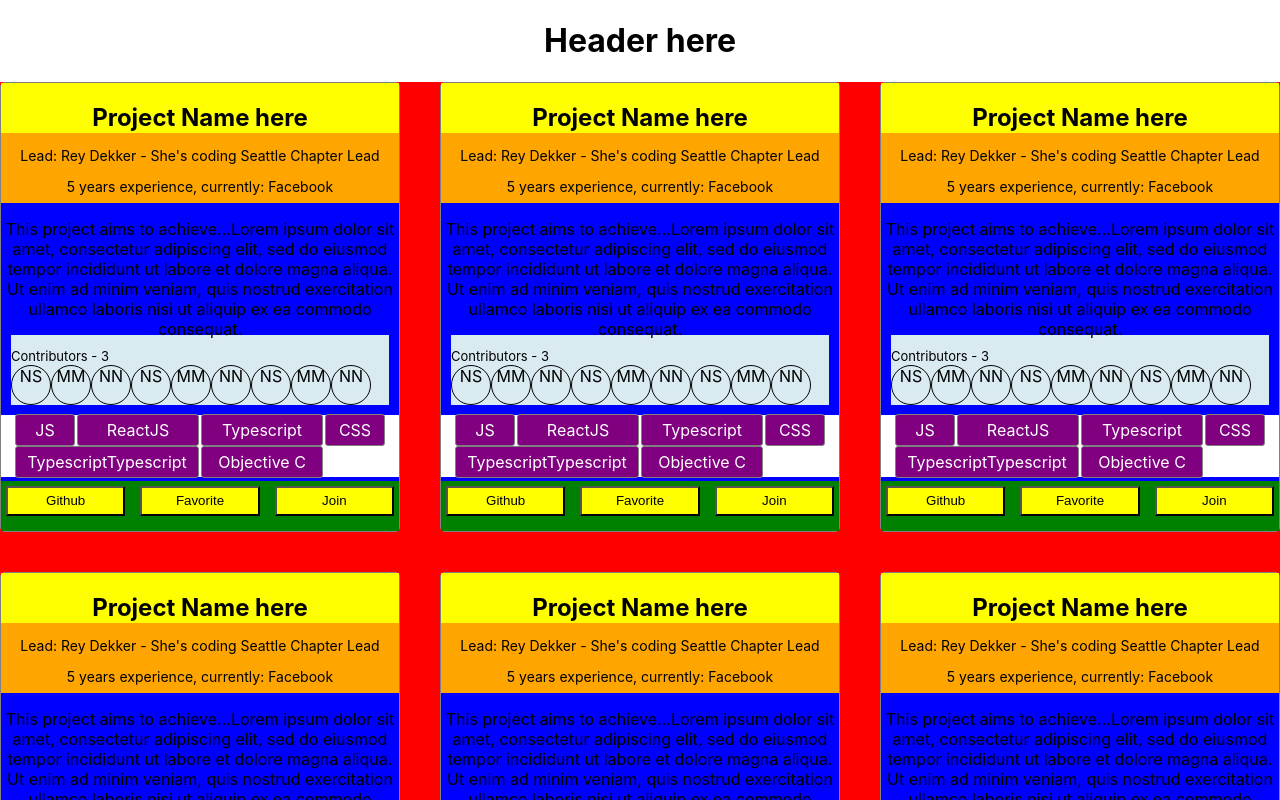
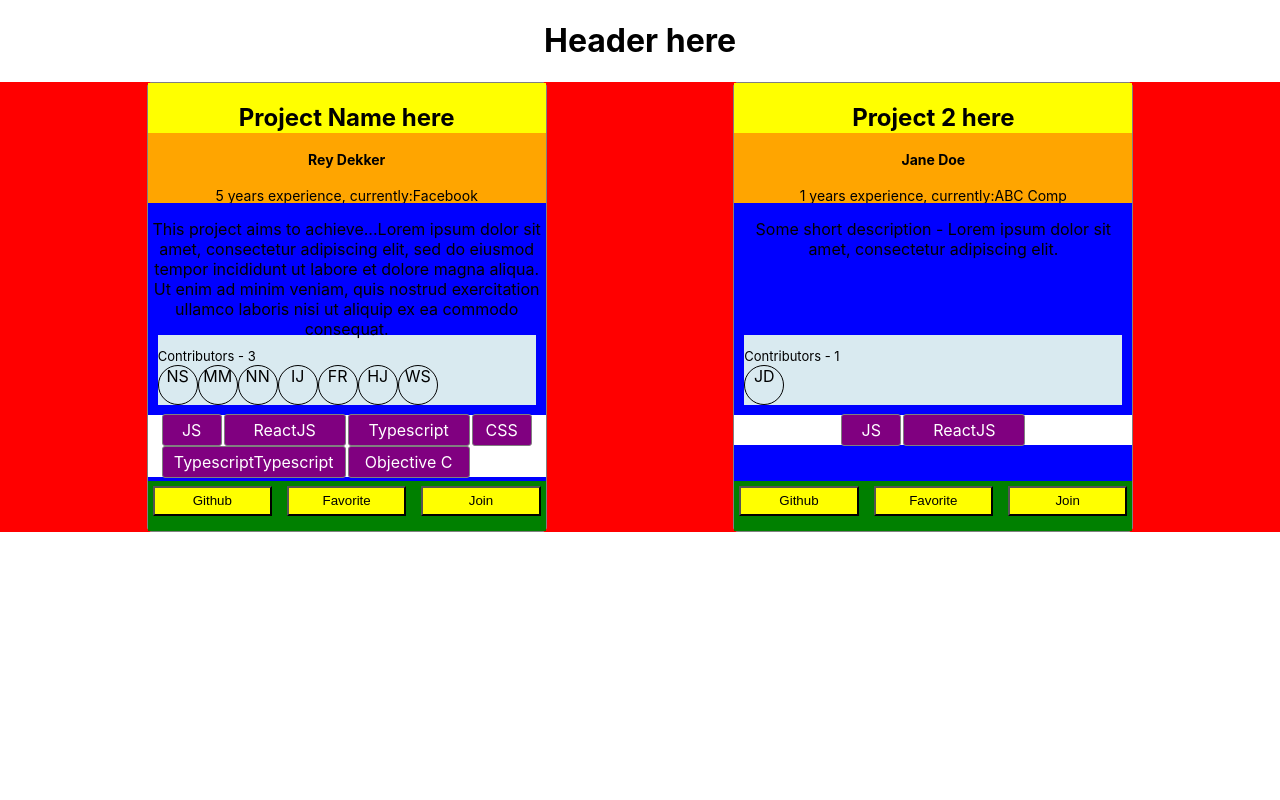
Before and after one commit to coding-allies/projects-platform-frontend, a React (Create React App) app: page / in a window 1280 px wide. Shown: the top 800 px of the page. Built offline with nearby package versions, Linux system fonts and the light colour scheme.

Commit message:
Setup data flow into the components

```diff
--- a/src/components/projectCard.js
+++ b/src/components/projectCard.js
@@ -1,14 +1,5 @@
 import React from "react";
 import "../style/components/projectCard.css";
-
-const tags = [
-  "JS",
-  "ReactJS",
-  "Typescript",
-  "TypescriptTypescript",
-  "CSS",
-  "Objective C"
-];
 
 const getClassName = tag => {
   switch (true) {
@@ -23,8 +14,8 @@ const getClassName = tag => {
   }
 };
 
-const getTags = () => {
-  return tags.map(tag => {
+const getTags = tagList => {
+  return tagList.map(tag => {
     const className = getClassName(tag);
     return (
       <div className={`tag ${className}`}>
@@ -34,37 +25,37 @@ const getTags = () => {
   });
 };
 
-const ProjectCard = () => {
+const getContributors = contributorList => {
+  return contributorList.map(contributor => (
+    <div className="card-contributor-icon">{contributor}</div>
+  ));
+};
+
+const ProjectCard = props => {
+  console.log("props", props.data);
+  const data = { ...props.data };
   return (
     <div className="card-wrapper">
       <header className="card-header">
-        <h2>Project Name here</h2>
+        <h2>{data.projectName}</h2>
       </header>
       <div className="card-lead">
-        <p>Lead: Rey Dekker - She's coding Seattle Chapter Lead</p>
-        <p>5 years experience, currently: Facebook</p>
+        <h4>{data.projectLead.name}</h4>
+        <p>
+          {data.projectLead.yearsOfExperience} years experience, currently:
+          {data.projectLead.currentPosition}
+        </p>
       </div>
 
       <article className="card-body">
-        <p className="card-description">
-          This project aims to achieve...Lorem ipsum dolor sit amet, consectetur
-          adipiscing elit, sed do eiusmod tempor incididunt ut labore et dolore
-          magna aliqua. Ut enim ad minim veniam, quis nostrud exercitation
-          ullamco laboris nisi ut aliquip ex ea commodo consequat.
-        </p>
+        <p className="card-description">{data.description}</p>
         <div className="card-contributors">
-          <p className="card-contributor-label">Contributors - 3</p>
-          <div className="card-contributor-icon">NS</div>
-          <div className="card-contributor-icon">MM</div>
-          <div className="card-contributor-icon">NN</div>
-          <div className="card-contributor-icon">NS</div>
-          <div className="card-contributor-icon">MM</div>
-          <div className="card-contributor-icon">NN</div>
-          <div className="card-contributor-icon">NS</div>
-          <div className="card-contributor-icon">MM</div>
-          <div className="card-contributor-icon">NN</div>
+          <p className="card-contributor-label">
+            Contributors - {data.numberOfContributors}
+          </p>
+          {getContributors(data.contributors)}
         </div>
-        <div className="card-tags">{getTags()}</div>
+        <div className="card-tags">{getTags(data.tags)}</div>
       </article>
       <footer className="card-buttons">
         <button className="card-button">Github</button>
--- a/src/pages/Projects.js
+++ b/src/pages/Projects.js
@@ -2,6 +2,47 @@ import React from "react";
 import "../style/pages/projects.css";
 import ProjectCard from "../components/projectCard";
 
+const projects = [
+  {
+    projectName: "Project Name here",
+    projectId: 18237,
+    projectLead: {
+      name: "Rey Dekker",
+      yearsOfExperience: 5,
+      currentPosition: "Facebook"
+    },
+    description:
+      "This project aims to achieve...Lorem ipsum dolor sit amet, consectetur adipiscing elit, sed do eiusmod tempor incididunt ut labore et dolore magna aliqua. Ut enim ad minim veniam, quis nostrud exercitation ullamco laboris nisi ut aliquip ex ea commodo consequat.",
+    numberOfContributors: 3,
+    contributors: ["NS", "MM", "NN", "IJ", "FR", "HJ", "WS"],
+    tags: [
+      "JS",
+      "ReactJS",
+      "Typescript",
+      "TypescriptTypescript",
+      "CSS",
+      "Objective C"
+    ]
+  },
+  {
+    projectName: "Project 2 here",
+    projectId: 34534,
+    projectLead: {
+      name: "Jane Doe",
+      yearsOfExperience: 1,
+      currentPosition: "ABC Comp"
+    },
+    description:
+      "Some short description - Lorem ipsum dolor sit amet, consectetur adipiscing elit.",
+    numberOfContributors: 1,
+    contributors: ["JD"],
+    tags: ["JS", "ReactJS"]
+  }
+];
+
+const renderProjects = () => {
+  return projects.map(data => <ProjectCard key={data.projectId} data={data} />);
+};
 function Projects() {
   return (
     <div className="projects-main">
@@ -9,14 +50,7 @@ function Projects() {
         <h1>Header here</h1>
       </div>
 
-      <div className="projects-wrapper">
-        <ProjectCard />
-        <ProjectCard />
-        <ProjectCard />
-        <ProjectCard />
-        <ProjectCard />
-        <ProjectCard />
-      </div>
+      <div className="projects-wrapper">{renderProjects()}</div>
     </div>
   );
 }
--- a/src/style/components/projectCard.css
+++ b/src/style/components/projectCard.css
@@ -12,7 +12,7 @@
 }
 
 .card-description {
-  max-height: 100px;
+  height: 100px;
 }
 
 .card-lead {
```
